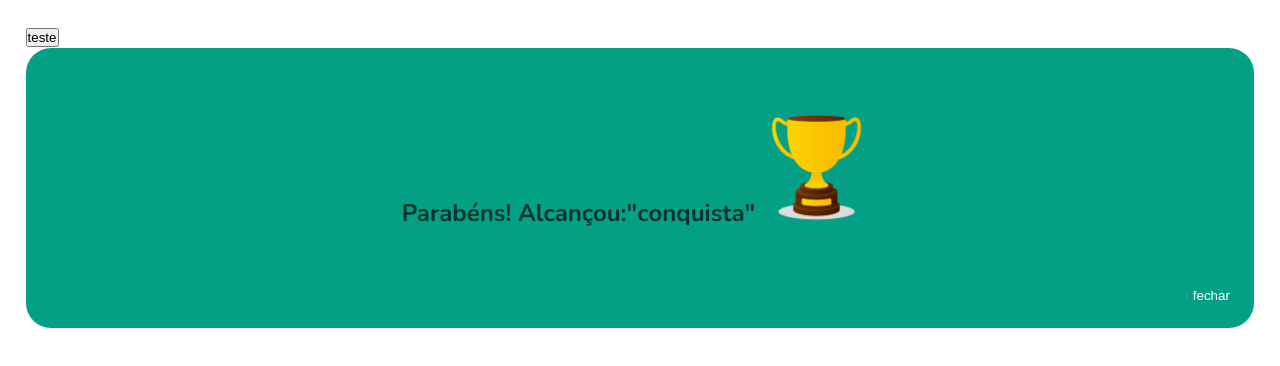
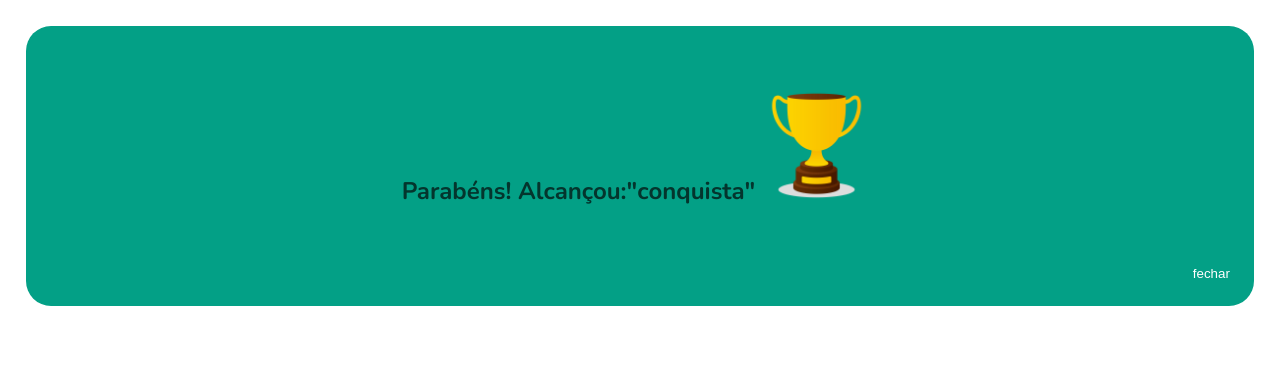
Before and after one commit to livianln3/synapta, a website: page www/modal.html in a window 1280 px wide. Both pictures are taken after a click on the button "teste". Drawn offline with nearby package versions, Linux system fonts and the light colour scheme.

Commit message:
mini ajuste modal.js

```diff
--- a/www/js/modal.js
+++ b/www/js/modal.js
@@ -2,6 +2,8 @@ const modal = document.querySelector('.modaloverlay_escondido') // seleciona a c
 function abrirModal(){
     modal.classList.remove('modaloverlay_escondido');
     modal.classList.add('modaloverlay');
+    const botaoTeste = document.querySelector('#botao_teste');
+    botaoTeste.classList.add('modaloverlay_escondido');
 
 }
 
--- a/www/modal.html
+++ b/www/modal.html
@@ -10,7 +10,7 @@
 <body>
     <div class="app">
 
-        <button onclick="abrirModal()">teste</button>
+        <button id="botao_teste" onclick="abrirModal()">teste</button>
 
         <div class="modaloverlay_escondido">
 
```
